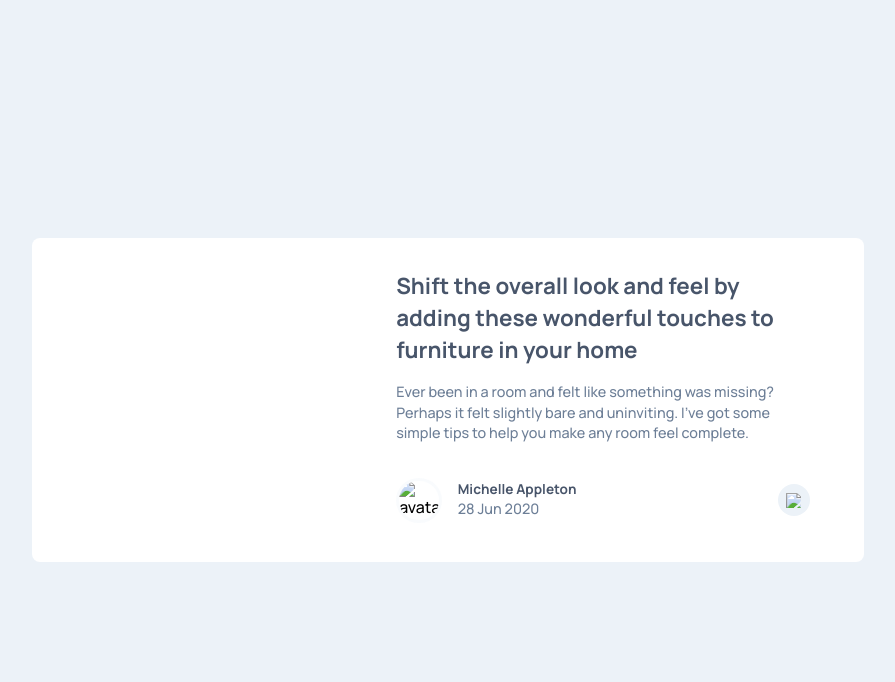
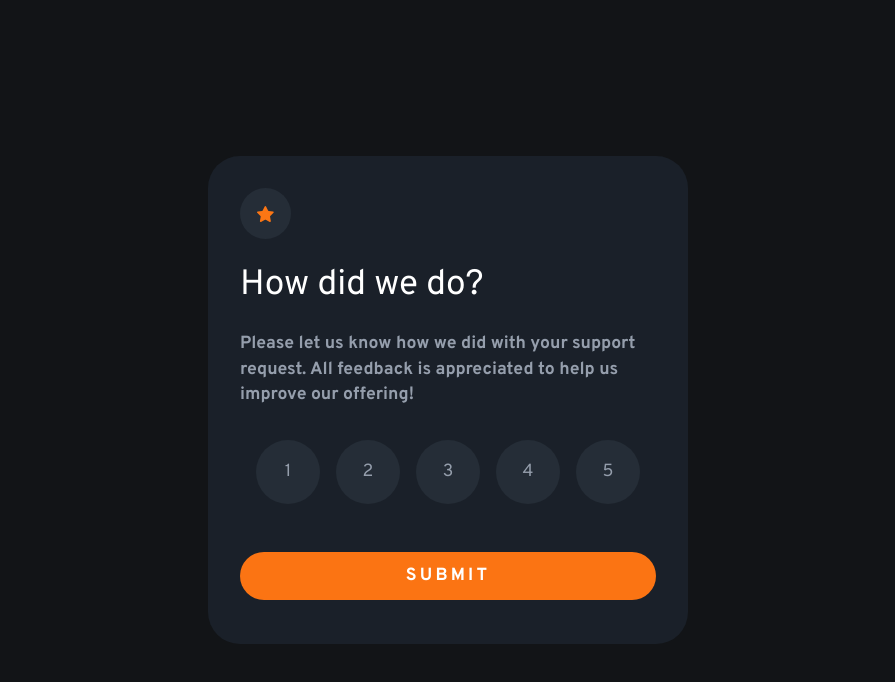
Before and after one commit to Deepali25-K/interactive-rating-component, a plain HTML site: page index.html in a window 1280 px wide. Shown: the whole page, without its empty margins (192-1087 px from the left). Drawn offline with Linux system fonts and the light colour scheme.

Commit message:
finished coding mobile & desktop design

```diff
--- a/index.html
+++ b/index.html
@@ -2,48 +2,50 @@
 <html lang="en">
 <head>
   <meta charset="UTF-8">
-  <meta name="viewport" content="width=device-width, initial-scale=1.0">
+  <meta name="viewport" content="width=device-width, initial-scale=1.0"> <!-- displays site properly based on user's device -->
 
   <link rel="icon" type="image/png" sizes="32x32" href="./images/favicon-32x32.png">
   <link rel="stylesheet" href="styles.css">
 
-  <title>Frontend Mentor | Article preview component</title>
+  <title>Frontend Mentor | Interactive rating component</title>
 
 </head>
 <body>
 
-  <div class="container">
+<!-- Rating Card -->
+<div class="card" id="ratingcard">
 
-    <div class="image">
-    </div>
+	<div class="circle"><img src="/images/icon-star.svg" alt=""></div>
 
-    <div class="content">
-      <h1>Shift the overall look and feel by adding these wonderful
-        touches to furniture in your home</h1>
-      <p>Ever been in a room and felt like something was missing? Perhaps
-        it felt slightly bare and uninviting. I’ve got some simple tips
-        to help you make any room feel complete.</p>
-      <div class="avatar">
-        <div class="avatar-info">
-          <img src="/images/avatar-michelle.jpg" alt="avatar-michelle">
-          <div class="info">
-            <h2>Michelle Appleton</h2>
-            <p>28 Jun 2020</p>
-          </div>
-        </div>
-        <div class="share-icon">
-          <img src="/images/icon-share.svg" alt="share-icon">
-        </div>
-        <div class="sharebox hide-it">
-          <p>Share</p>
-          <a href="#"><img src="/images/icon-facebook.svg" alt="facebook-icon"></a>
-          <a href="#"><img src="/images/icon-twitter.svg" alt="twitter-icon"></a>
-          <a href="#"><img src="/images/icon-pinterest.svg" alt="pinterest-icon"></a>
-        </div>
-      </div>
-    </div>
+	<h1>How did we do?</h1>
+	<p>Please let us know how we did with your support request. All feedback is appreciated
+		to help us improve our offering!</p>
 
-  </div>
+	<div class="flex">
+		<button class="rating">1</button>
+		<button class="rating">2</button>
+		<button class="rating">3</button>
+		<button class="rating">4</button>
+		<button class="rating">5</button>
+	</div>
+	<button class="submit">Submit</button>
+
+</div>
+
+<!-- Thank You Card -->
+
+<div class="card hidden" id="thankycard">
+
+	<img src="/images/illustration-thank-you.svg" alt="">
+
+	<div class="rating-message">
+		<p id="result">You did not rate!</p>
+		<h2>Thank You!</h2>
+		<p>We appreciate you taking the time to give a rating. If you ever need more support,
+			don’t hesitate to get in touch!</p>
+	</div>
+
+</div>
 
   <script src="/script.js"></script>
 
--- a/script.js
+++ b/script.js
@@ -1,11 +1,20 @@
-// Accessing the share button, share box, and share icon image
-const shareButton = document.querySelector(".share-icon");
-const shareBox = document.querySelector(".sharebox");
-const shareIconImage = document.querySelector(".share-icon img");
+// accessing rating card, submit button, rating, result & submit card
+const ratingCard = document.querySelector("#ratingcard");
+const rating = ratingcard.querySelectorAll(".rating");
+const submit = ratingcard.querySelector(".submit");
 
-// Added a click event listener to the share button
-shareButton.addEventListener("click", function toggleShare() {
-	shareBox.classList.toggle("hide-it");
-	shareButton.classList.toggle("active");
-	shareIconImage.classList.toggle("active-arrow");
+const result = thankycard.querySelector("#result");
+const submitCard = document.querySelector("#thankycard");
+
+// Iterate through each rating button
+rating.forEach((button) => {
+	button.addEventListener("click", function setActiveBtn() {
+		result.innerHTML = `You selected ${button.innerHTML} out of 5`;
+	});
 });
+
+// added an event listener on submit button
+submit.addEventListener("click", function submitRating() {
+	ratingCard.classList.toggle("hidden");
+	submitCard.classList.toggle("hidden");
+});
--- a/styles.css
+++ b/styles.css
@@ -1,21 +1,19 @@
-@import url("https://fonts.googleapis.com/css2?family=Manrope:wght@500;700&display=swap");
+@import url("https://fonts.googleapis.com/css2?family=Overpass:ital,wght@0,100..900;1,100..900&display=swap");
 
 /*
 
-font-family: 'Manrope', sans-serif;
-font-weights: 500, 700;
-
+font-family: "Overpass", sans-serif;
+font-weights: 400, 700;
+hsl(215, 23%, 13%)
 */
 
-* {
-    transition: all 500ms ease-in-out;
-}
-
 :root {
-    --dark-grayish-blue: hsl(217, 19%, 35%);
-    --dark-blue: hsl(214, 17%, 51%);
-    --grayish-blue: hsl(212, 23%, 69%);
-    --light-grayish-blue: hsl(210, 46%, 95%);
+	--orange: hsl(25, 97%, 53%);
+	--white: hsl(0, 0%, 100%);
+	--light-grey: hsl(217, 12%, 63%);
+	--medium-grey: hsl(216, 12%, 54%);
+	--dark-blue: hsl(213, 19%, 18%);
+	--very-dark-blue: hsl(216, 12%, 8%);
 }
 
 /*! minireset.css v0.0.6 | MIT License | github.com/jgthms/minireset.css */
@@ -101,260 +99,194 @@ th {
 
 body {
 	min-height: 100vh;
-    font-family: "Manrope", sans-serif;
-    font-size: 1rem;
-    /*16px*/
-    font-weight: 500;
+	font-family: "Overpass", sans-serif;
+	font-size: 1rem; /*16px*/
+	font-weight: 400;
 	display: flex;
 	align-items: center;
 	justify-content: center;
-    background-color: var(--light-grayish-blue);
+	background-color: var(--very-dark-blue);
 }
 
-.container {
-    width: 20rem;
-    background-color: white;
-    border-radius: 0.5rem;
+button {
+	font-family: "Overpass", sans-serif;
 }
 
-.image {
-    width: 100%;
-    height: 13.4rem;
-    background-image: url("/images/drawers.jpg");
-    background-size: cover;
-    border-radius: 0.5rem 0.5rem 0 0;
+.card * {
+	margin-bottom: 1rem;
 }
 
-.content {
-    line-height: 1.28rem;
-    padding: 2rem 0 0;
+.card {
+	height: 25.4rem;
+	width: 100%;
+	margin: 1rem;
+	padding: 1.5rem;
+	border-radius: 1rem;
+	background-color: hsl(215, 23%, 13%);
 }
 
-.content h1 {
-    font-size: 1.05rem;
-    font-weight: 700;
-    line-height: 1.5rem;
-    padding: 0 1.6rem;
-    color: var(--dark-grayish-blue);
-}
-
-.content p {
-    margin: 1rem 0;
-    font-size: 0.85rem;
-    padding: 0 1.6rem 0.6rem;
-    color: var(--dark-blue);
-}
-
-.avatar {
-    position: relative;
-    display: flex;
-    gap: 1rem;
-    justify-content: space-between;
-    align-items: center;
-    z-index: 1;
-    padding: 0.5rem 0 1rem;
-}
-
-.avatar-info {
-    position: relative;
-    z-index: -1;
-    display: flex;
-    gap: 1rem;
-    margin-left: 1.6rem;
-}
-
-.avatar-info img {
-    height: 2.85rem;
-    width: 2.85rem;
-    border-radius: 50%;
-    border: 3px solid hsla(210, 46%, 95%, 0.3);
-}
-
-.info h2 {
-    display: inline-block;
-    font-size: 0.85rem;
-    font-weight: 700;
-    color: var(--dark-grayish-blue);
-}
-
-.info p {
-    font-size: 0.8rem;
-    margin: 0;
-    padding: 0;
-    color: var(--dark-blue);
-}
-
-.share-icon {
-    height: 2rem;
-    width: 2rem;
-    border-radius: 50%;
-    overflow: hidden;
+.circle {
+	height: 3.2rem;
+	width: 3.2rem;
 	display: flex;
 	align-items: center;
 	justify-content: center;
-    margin-right: 1.6rem;
-    background-color: var(--light-grayish-blue);
+	border-radius: 50%;
+	background-color: var(--dark-blue);
 }
 
-.share-icon img {
-    height: 0.9rem;
-    width: 0.9rem;
+.circle img {
+	margin-bottom: 0;
 }
 
-.share-icon {
-    cursor: pointer;
-    position: relative;
-    z-index: 1;
+h1,
+h2 {
+	color: var(--white);
+	font-size: 1.6rem;
 }
 
-.sharebox {
-    position: absolute;
-    display: flex;
-    gap: 1rem;
-    align-items: center;
-    justify-content: flex-start;
-    height: 100%;
-    width: 100%;
-    box-sizing: border-box;
-    border-radius: 0 0 0.5rem 0.5rem;
-    background-color: var(--dark-grayish-blue);
-    z-index: -1;
+.card p {
+	font-size: 0.85rem;
+	font-weight: 700;
+	line-height: 1.4rem;
+	margin-bottom: 2rem;
+	color: var(--light-grey);
 }
 
-.sharebox p {
-    font-size: 0.8rem;
-    font-weight: 700;
-    padding-right: 0;
-    padding-bottom: 0;
-    color: var(--grayish-blue);
-    text-transform: uppercase;
-    letter-spacing: 0.4rem;
+.flex {
+	width: 100%;
+	display: flex;
+	align-items: center;
+	justify-content: space-evenly;
 }
 
-.hide-it {
+.rating {
+	border: none;
+	display: flex;
+	align-items: center;
+	justify-content: center;
+	height: 3rem;
+	width: 3rem;
+	border-radius: 50%;
+	color: var(--light-grey);
+	background-color: var(--dark-blue);
+}
+
+.rating:hover {
+	color: var(--white);
+	transition: 0.4s ease-in-out;
+	background-color: var(--orange);
+}
+
+.rating:focus {
+	color: var(--white);
+	background-color: var(--light-grey);
+}
+
+.submit {
+	width: 100%;
+	height: 3rem;
+	border: none;
+	padding: 0.5rem 0;
+	border-radius: 1.5rem;
+	color: var(--white);
+	text-transform: uppercase;
+	font-weight: 700;
+	letter-spacing: 0.2rem;
+	background-color: var(--orange);
+}
+
+.submit:hover {
+	color: var(--orange);
+	transition: 0.4s ease-in-out;
+	background-color: var(--white);
+}
+
+.hidden {
 	display: none;
 }
 
-.active {
-    background-color: var(--dark-blue);
+#thankycard {
+	/* 	display: flex;
+	display: ;
+	flex-direction: column;
+	align-items: center;
+	justify-content: center; */
+	text-align: center;
+	padding: 2.5rem 1.5rem;
 }
 
-.active-arrow {
-    filter: brightness(0) invert(1);
+.rating-message {
+	margin: 1rem 0;
+}
+
+.rating-message p {
+	font-size: 1.05rem;
+	font-weight: 400;
+	text-align: center;
+}
+
+.rating-message p:first-child {
+	padding: 0.6rem;
+	margin: 0 5rem;
+	border-radius: 1.5rem;
+	background-color: var(--dark-blue);
+	margin-bottom: 1.2rem;
+	color: var(--orange);
+}
+
+h2 {
+	text-align: center;
+}
+
+.rating-message p:last-child {
+	margin-bottom: 0;
 }
 
 /* -- MEDIA QUERIES -- */
 
-@media (min-width: 850px) {
-    .container {
-        width: 45rem;
-        display: flex;
-    }
-
-    .image {
-        height: auto;
-        width: 18rem;
-        border-radius: 0.5rem 0 0 0.5rem;
-    }
-
-    .content {
-        width: 27rem;
-        display: flex;
-        padding: 2rem 0 2rem;
-        flex-direction: column;
-        align-content: center;
-        align-items: center;
-    }
-
-    .avatar {
-        width: 100%;
-        padding: 0.5rem 0 0;
-    }
-
-    .sharebox {
-        height: 3.4rem;
-        width: 40%;
-        gap: 0.4rem;
-        justify-content: center;
-        border-radius: 0.5rem;
-        bottom: 5rem;
-        right: -2.8rem;
-        padding: 0.4rem 0.8rem;
-    }
-
-    .sharebox p {
-        font-size: 0.8rem;
-        letter-spacing: 0.2rem;
-        margin: 0;
-        padding: 0;
-    }
-
-    .sharebox::after {
-        content: "";
-        position: absolute;
-        top: 3.4rem;
-        left: calc(50% - 1.2rem);
-        border: 1.2rem solid transparent;
-        border-top-color: var(--dark-grayish-blue);
-    }
-
-}
-
-@media (min-width: 1000px) {
-    .sharebox {
-        width: 60%;
-        gap: 1rem;
-        right: -5.4rem;
-        padding: 0.4rem 1.6rem;
-    }
-
-    .sharebox p {
-        margin: 0;
-        padding: 0;
-        font-size: 0.8rem;
-        letter-spacing: 0.4rem;
+@media (min-width: 400px) {
+	.card {
+		width: 25rem;
 	}
 }
 
-@media (min-width: 1080px) {
-    .container {
-        width: 52rem;
+@media (min-width: 1200px) {
+	.card {
+		height: 30.5rem;
+		width: 30rem;
+		border-radius: 2rem;
+		padding: 2rem;
 	}
 
-    .image {
-        width: 38%;
+	.card * {
+		margin-bottom: 1.5rem;
 	}
 
-    .content {
-        width: 62%;
+	h1 {
+		font-size: 2.2rem;
 	}
 
-    .content h1 {
-        font-size: 1.4rem;
-        font-weight: 700;
-        line-height: 2rem;
+	#ratingcard p {
+		font-size: 1.1rem;
+		line-height: 1.6rem;
 	}
 
-    .content {
-        padding: 2rem 2.4rem 2.4rem 1.4rem;
+	.rating {
+		height: 4rem;
+		width: 4rem;
 	}
 
-    .content p {
-        font-size: 0.9rem;
+	button {
+		font-size: 1.1rem;
 	}
 
-    .content p:nth-child(1) {
-        font-size: 1rem;
-        line-height: 1.5rem;
+	.rating-message h2 {
+		margin: 2.5rem 0 1rem;
 	}
 
-    .share-icon {
-        margin-right: 1rem;
-    }
-
-    .sharebox {
-        height: 3.8rem;
-        bottom: 4.8rem;
-        right: -6.5rem;
+	.rating-message p:last-child {
+		font-size: 1.2rem;
+		line-height: 1.8rem;
 	}
 }
```
Also changed, not shown: 1 other file. Lines whose indentation alone changed are shown as unchanged.
